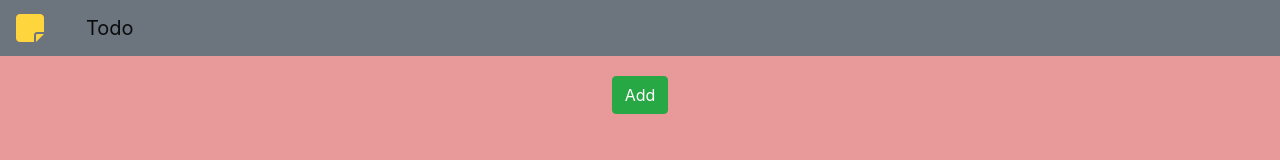
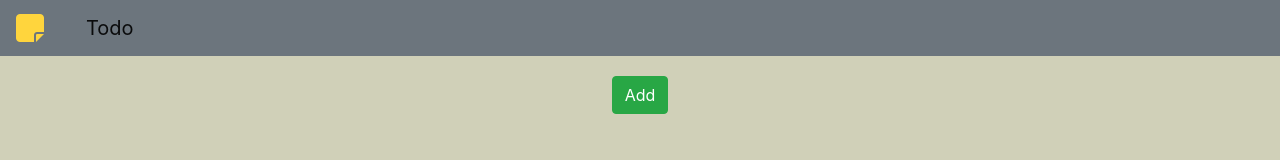
Before and after one commit to srjaiswalgithub/TODO_LIST, a plain HTML site: page index.html in a window 1280 px wide. Drawn offline with nearby package versions, Linux system fonts and the light colour scheme.

Commit message:
Update index.html

```diff
--- a/index.html
+++ b/index.html
@@ -9,7 +9,7 @@
 
     <title>Todo List</title>
 </head>
-<body style = "background-color: rgba(230, 143, 143, 0.904);">
+<body style = "background-color: rgb(208, 208, 184);">
     <nav class="navbar navbar-expand-lg navbar-light bg-secondary">
       <i class="fa-solid fa-note-sticky fa-2xl" style="color: hsl(47, 100%, 62%);"></i>
         <a class="navbar-brand" href="#">Todo</a>
```
